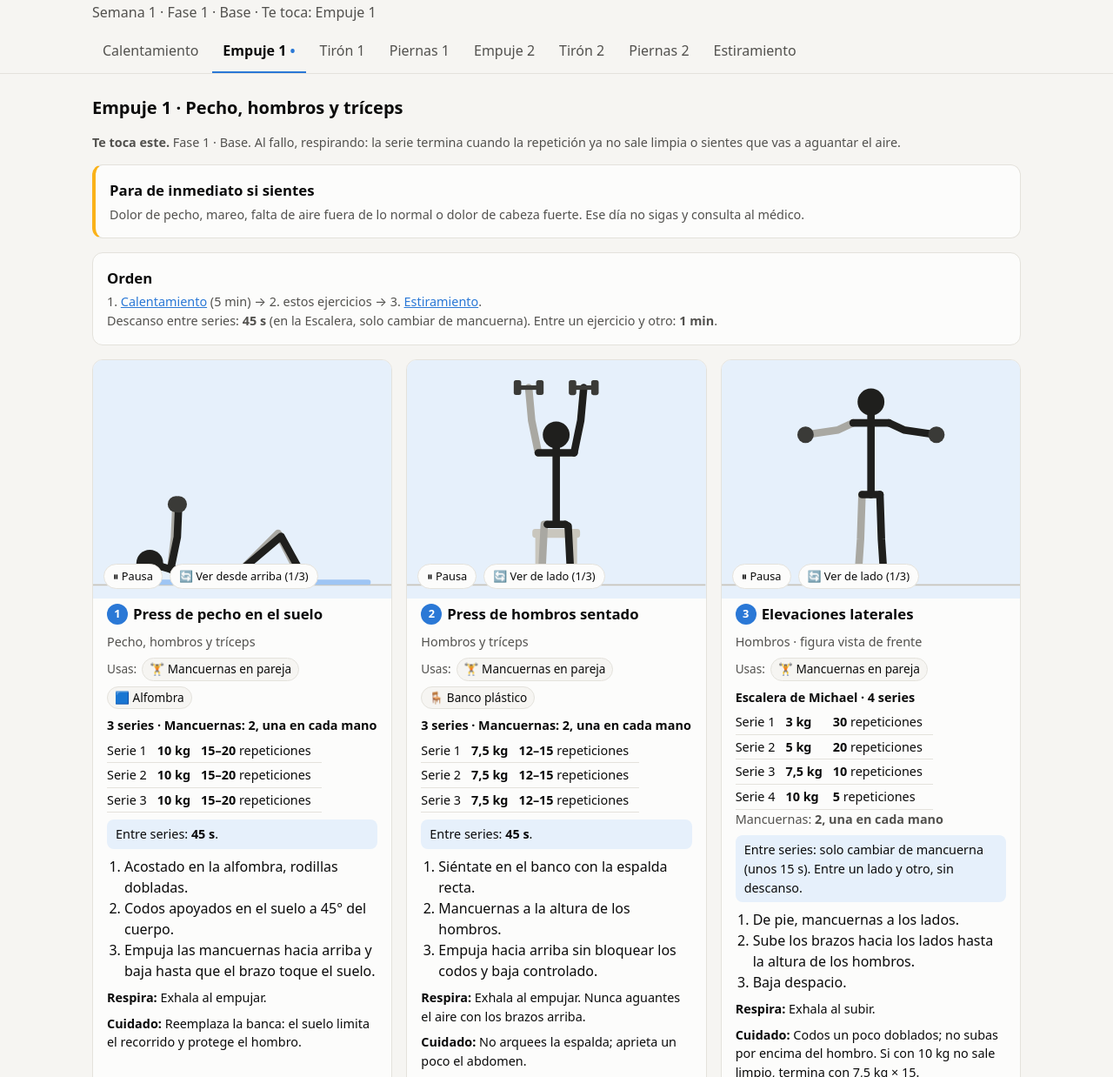
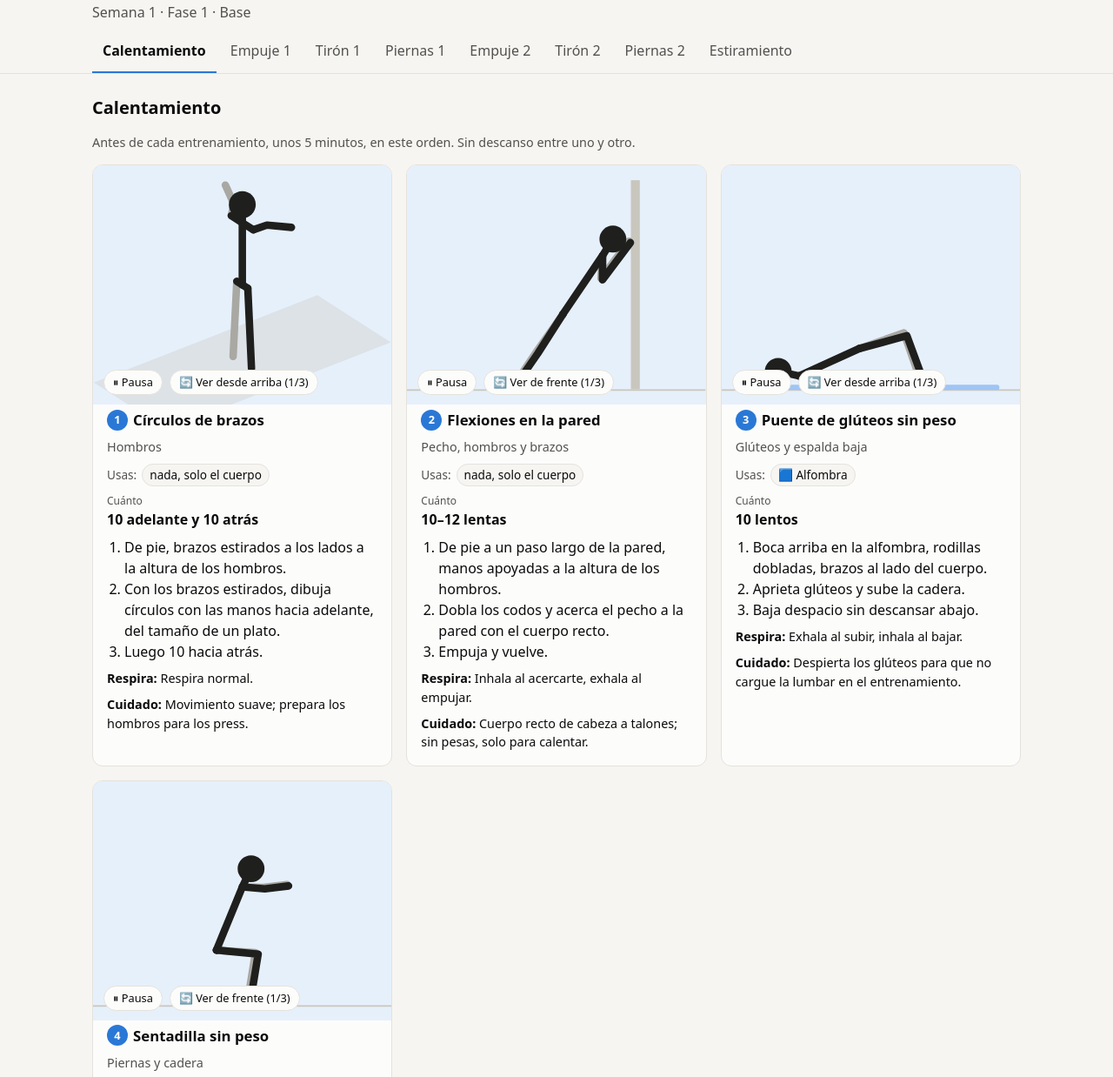
Before and after one commit to michael77x/view, a plain HTML site: page index.html in a window 1280 px wide. Shown: the part 56-1294 px from the top of the page at 87% size. Drawn offline with Linux system fonts and the light colour scheme.

Commit message:
Rodillas dobladas en el peso muerto rumano y sin punto azul en el celular

```diff
--- a/datos/rutina.js
+++ b/datos/rutina.js
@@ -68,7 +68,7 @@ window.RUTINA = {
 
   ejercicios: {
     sentadilla_banco: {
-      cinturon: true, nombre: "Sentadilla goblet", musculos: "Piernas y glúteos", reps: "15–20", peso: "10 kg al pecho (empieza con 7,5 kg)", kg: 7.5,
+      cinturon: true, nombre: "Sentadilla goblet", musculos: "Piernas y glúteos", reps: "15–20", peso: "10 kg al pecho", kg: 10,
       pasos: ["De pie, pies al ancho de hombros, la mancuerna sujeta con las dos manos contra el pecho.", "Lleva la cadera atrás y abajo, despacio, hasta donde la espalda siga recta.", "Empuja el suelo y sube."],
       respira: "Inhala al bajar, exhala al subir.", cuidado: "Pecho arriba, espalda recta. Las rodillas siguen la dirección de los pies.",
       mancuerna: "1, con las dos manos al pecho", juntas: true,
@@ -134,11 +134,12 @@ window.RUTINA = {
     },
     peso_muerto_rumano: {
       cinturon: true, nombre: "Peso muerto rumano", musculos: "Isquiotibiales, glúteos y espalda", reps: "15", peso: "10 kg", kg: 10,
-      pasos: ["De pie, mancuernas frente a los muslos, rodillas un poco dobladas.", "Lleva la cadera atrás deslizando las mancuernas por las piernas.", "Baja hasta media canilla y sube apretando glúteos."],
-      respira: "Inhala al bajar, exhala al subir.", cuidado: "Espalda recta siempre. Si sientes la lumbar en vez de la parte de atrás del muslo, baja menos.",
+      pasos: ["De pie, mancuernas frente a los muslos, rodillas un poco dobladas (nunca rectas).", "Lleva la cadera atrás deslizando las mancuernas por las piernas; al bajar, las rodillas se doblan un poco más.", "Baja solo hasta donde la espalda siga recta (más o menos debajo de las rodillas) y sube apretando glúteos."],
+      respira: "Inhala al bajar, exhala al subir.", cuidado: "Por tu lumbar: espalda recta y rodillas dobladas todo el tiempo. Si sientes la lumbar en vez de la parte de atrás del muslo, baja menos.",
       props: { mancuernas: "LR" },
-      ini: { h: [100, 28], n: [100, 42], p: [100, 90], kL: [98, 120], fL: [98, 150], kR: [100, 120], fR: [100, 150], eL: [100, 66], hL: [102, 90], eR: [102, 66], hR: [104, 90] },
-      fin: { h: [141, 60], n: [130, 66], p: [88, 88], kL: [94, 119], fL: [98, 150], kR: [96, 119], fR: [100, 150], eL: [130, 90], hL: [130, 112], eR: [132, 90], hR: [132, 112] },
+      // Rodillas dobladas a la vista en todo el movimiento (Michael, 20/11/2026: con las piernas rectas carga la lumbar).
+      ini: { h: [100, 28], n: [100, 42], p: [99, 91], kL: [103, 120], fL: [98, 150], kR: [105, 120], fR: [100, 150], eL: [101, 66], hL: [103, 90], eR: [103, 66], hR: [105, 90] },
+      fin: { h: [140, 62], n: [128, 69], p: [86, 93], kL: [100, 121], fL: [98, 150], kR: [102, 121], fR: [100, 150], eL: [128, 93], hL: [127, 117], eR: [130, 93], hR: [129, 117] },
     },
     zancada: {
       cinturon: true, nombre: "Zancada estática", musculos: "Piernas y glúteos", reps: "12 por pierna", peso: "7,5 kg → 10 kg", kg: 7.5,
--- a/index.html
+++ b/index.html
@@ -560,7 +560,8 @@ const ejerciciosDe = (dia) => R.dias[dia].ejercicios; // los de fases futuras sa
 const ORDEN = Object.keys(R.dias);
 // La página no guarda nada: el último entrenamiento sale de datos/registro.js (sesiones), que anota Claude.
 const ultimoDia = () => !D ? null : [...D.sesiones].reverse().find((x) => ORDEN.includes(x.dia)) || null; // { fecha, dia, ... }
-const siguiente = () => { const u = ultimoDia(); return u && ORDEN.includes(u.dia) ? ORDEN[(ORDEN.indexOf(u.dia) + 1) % ORDEN.length] : ORDEN[0]; };
+// Sin registro (copia del celular) no se sabe cuál toca: sin punto azul ni «Te toca» (20/11/2026).
+const siguiente = () => { if (!D) return null; const u = ultimoDia(); return u && ORDEN.includes(u.dia) ? ORDEN[(ORDEN.indexOf(u.dia) + 1) % ORDEN.length] : ORDEN[0]; };
 
 function rutinaDia(sec, dia) {
   const d = R.dias[dia], u = ultimoDia(), toca = siguiente() === dia;
@@ -714,7 +715,7 @@ function mostrar(id) {
   TABS.forEach(([t]) => { $("#" + t).hidden = t !== id; $("#tab-" + t).setAttribute("aria-selected", t === id); });
 }
 function renderTodo() {
-  $("#estado").textContent = `Semana ${semana} · ${fase ? fase.nombre : ""} · Te toca: ${R.dias[siguiente()].nombre}`;
+  $("#estado").textContent = `Semana ${semana} · ${fase ? fase.nombre : ""}` + (siguiente() ? ` · Te toca: ${R.dias[siguiente()].nombre}` : "");
   figuras.length = 0;
   const s = siguiente();
   ORDEN.forEach((k) => {
@@ -728,7 +729,7 @@ function renderTodo() {
 
 renderTodo();
 if (D) renderRegistro();
-mostrar(D ? "registro" : siguiente());
+mostrar(D ? "registro" : "calenta");
 if (quieto) figuras.forEach((f) => pintar(f, 1)); else requestAnimationFrame(animar);
 </script>
 </body>
```
